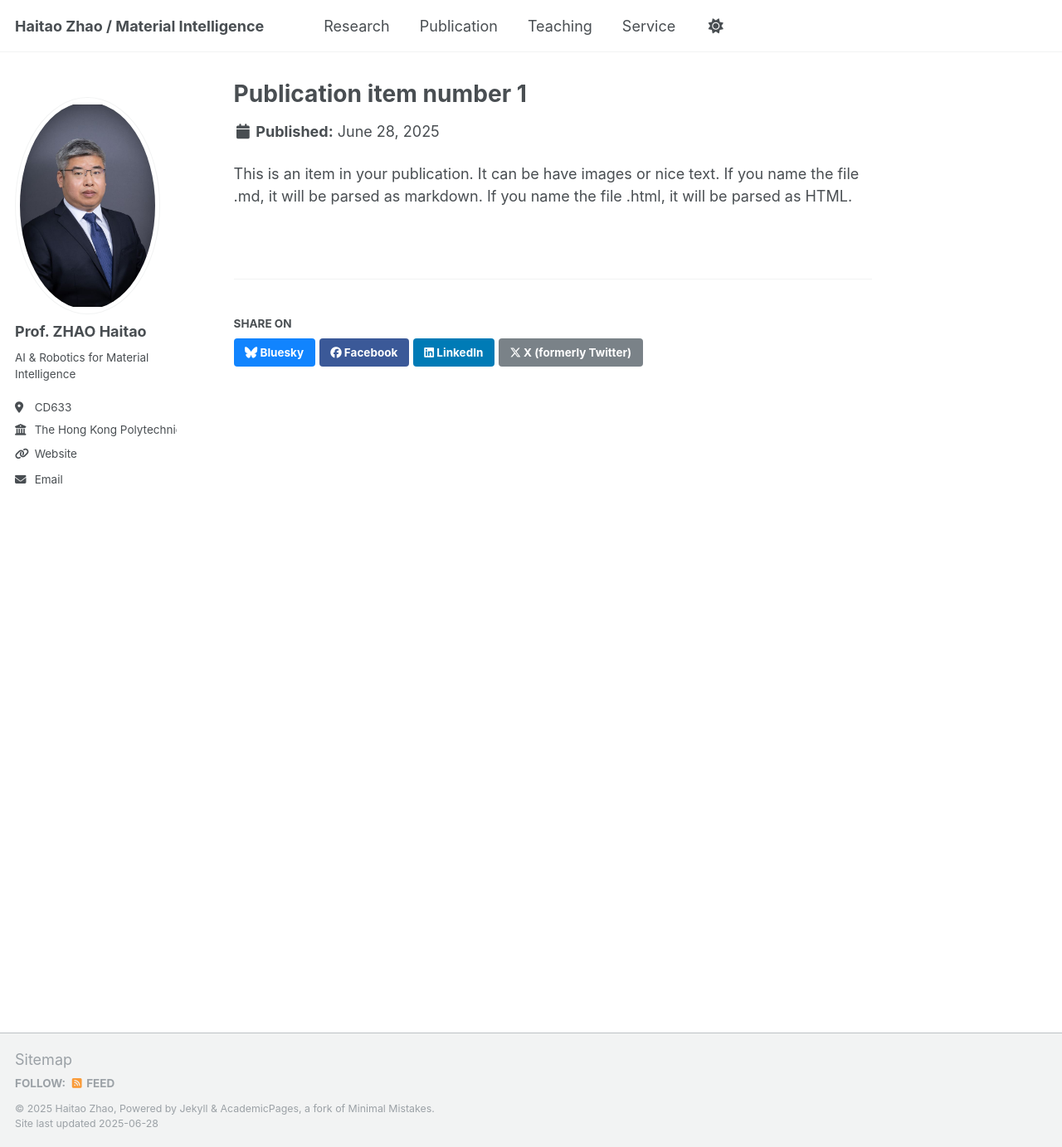
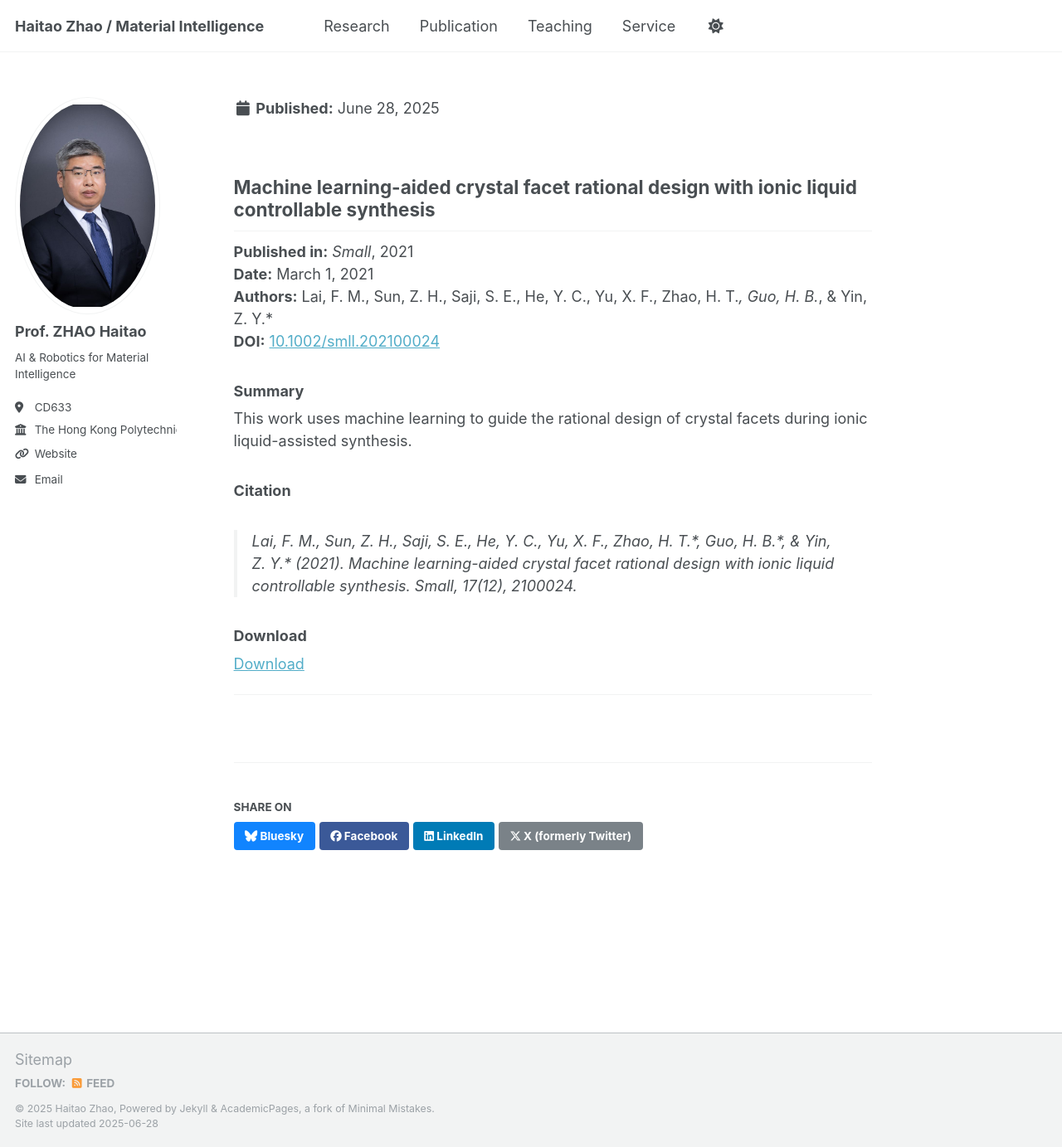
Before and after one commit to HaitaoZhao-PolyU/HaitaoZhao-PolyU.github.io, a Jekyll site: the page built from _publication1/publication.md, in a window 1280 px wide and 1383 px high. Shown: the whole window at 83% size. Built offline with Jekyll 4.4.1, drawn with Linux system fonts in a browser that asks for light colours.

Commit message:
Update publication.md

```diff
--- a/_publication1/publication.md
+++ b/_publication1/publication.md
@@ -1,6 +1,26 @@
 ---
-title: "Publication item number 1"
-excerpt: "Short description of publication item number 1<br/><img src='/images/500x300.png'>"
+title: ""
+excerpt: ""
 collection: publication1
 ---
-This is an item in your publication. It can be have images or nice text. If you name the file .md, it will be parsed as markdown. If you name the file .html, it will be parsed as HTML.
+
+## Machine learning-aided crystal facet rational design with ionic liquid controllable synthesis
+
+**Published in:** *Small*, 2021
+**Date:** March 1, 2021
+**Authors:** Lai, F. M., Sun, Z. H., Saji, S. E., He, Y. C., Yu, X. F., Zhao, H. T.*, Guo, H. B.*, & Yin, Z. Y.*
+**DOI:** [10.1002/smll.202100024](https://doi.org/10.1002/smll.202100024)
+
+### Summary
+
+This work uses machine learning to guide the rational design of crystal facets during ionic liquid-assisted synthesis.
+
+### Citation
+
+> Lai, F. M., Sun, Z. H., Saji, S. E., He, Y. C., Yu, X. F., Zhao, H. T.\*, Guo, H. B.\*, & Yin, Z. Y.\* (2021). *Machine learning-aided crystal facet rational design with ionic liquid controllable synthesis*. *Small*, 17(12), 2100024.
+
+### Download
+
+[Download](/files/paper1.pdf)
+
+---
```
